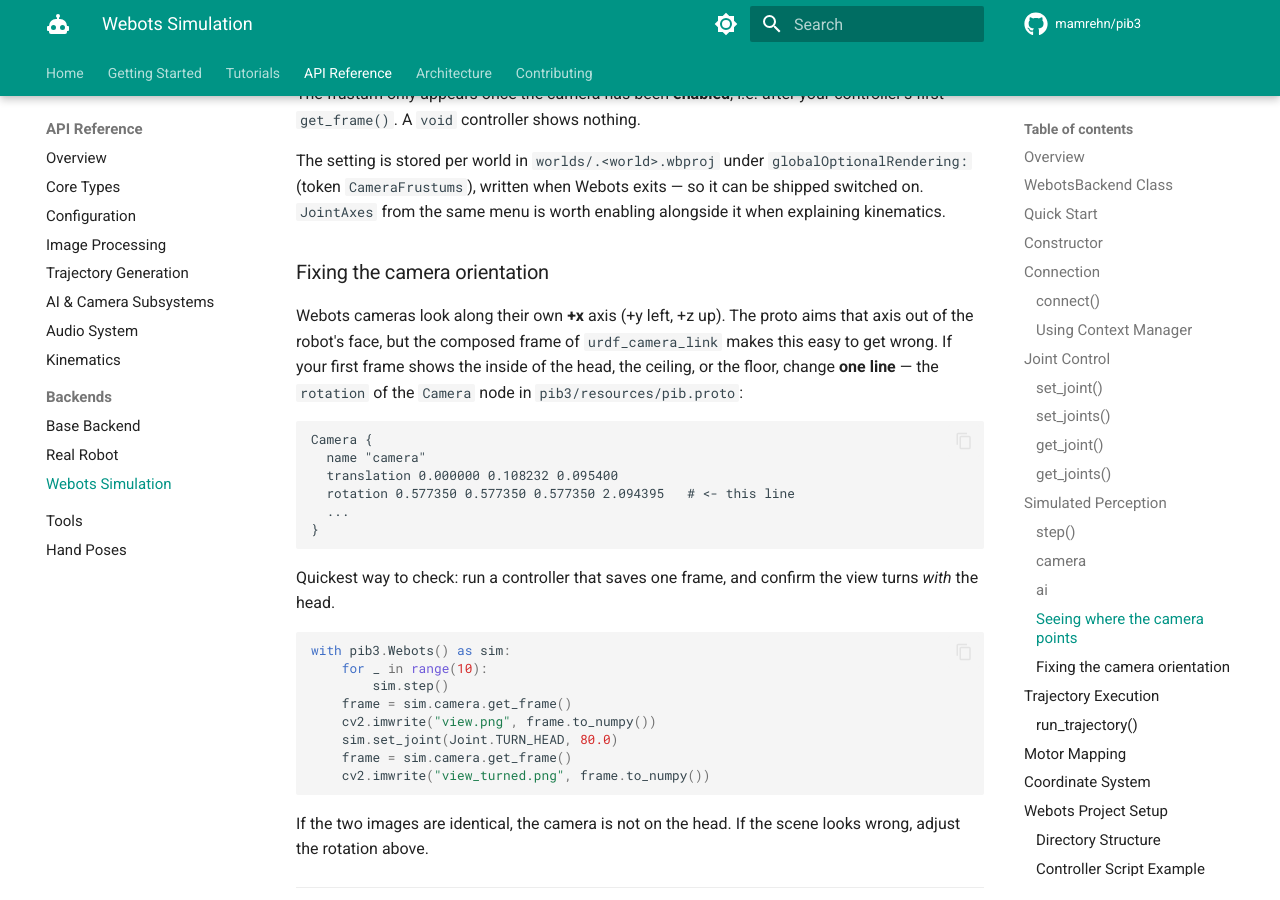
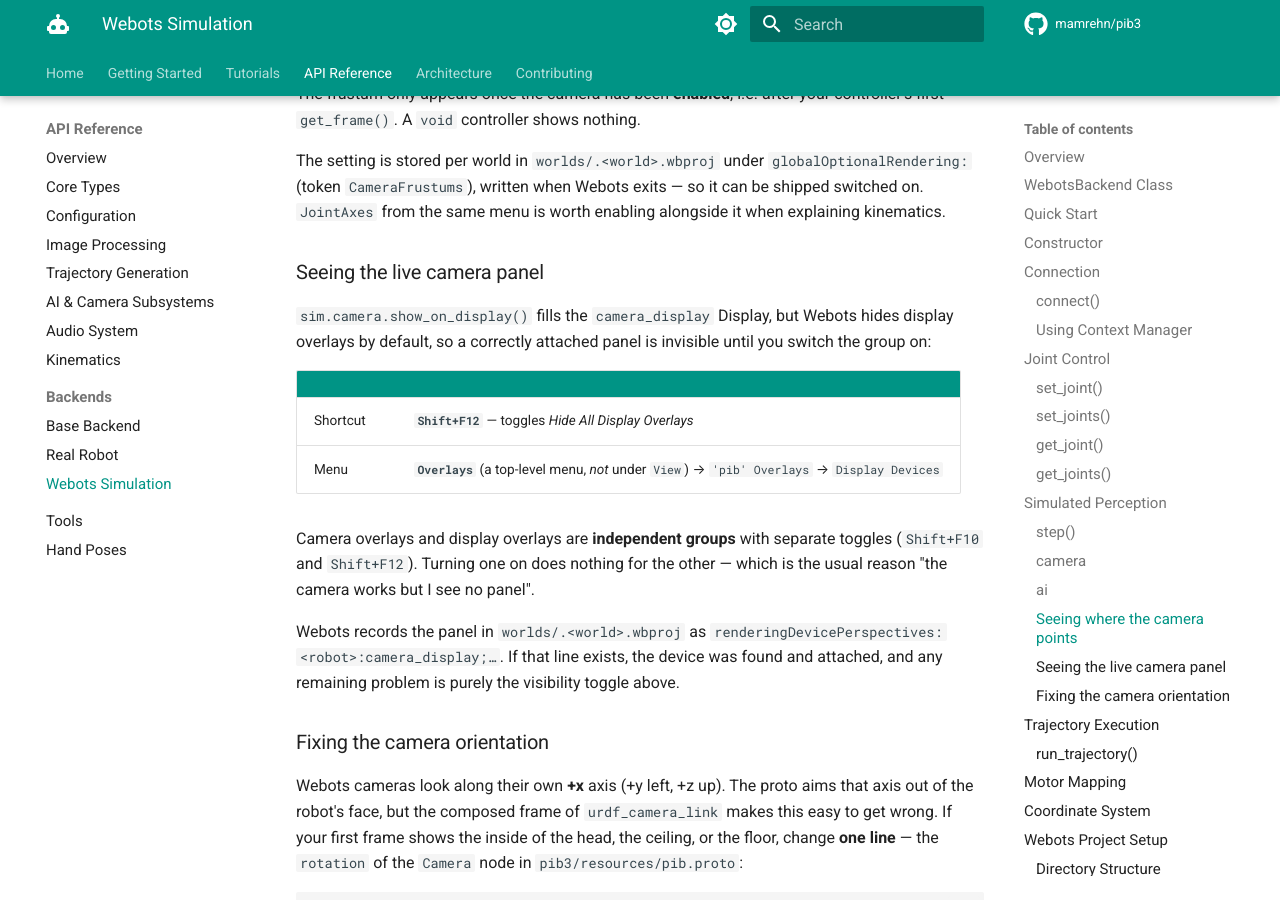
Before and after one commit to mamrehn/pib3, an MkDocs documentation site: the page built from docs/api/backends/webots.md, in a window 1280 px wide and 900 px high, scrolled down 8862 px. Built offline with MkDocs 1.6.1 and Material for MkDocs 9.7.7, drawn with Linux system fonts in a browser that asks for light colours; comment, search, counter and statistics services are not loaded.

Commit message:
fix: path description for WeBots UI.

```diff
--- a/docs/api/backends/webots.md
+++ b/docs/api/backends/webots.md
@@ -352,6 +352,26 @@
 — so it can be shipped switched on. `JointAxes` from the same menu is worth
 enabling alongside it when explaining kinematics.
 
+### Seeing the live camera panel
+
+`sim.camera.show_on_display()` fills the `camera_display` Display, but Webots
+hides display overlays by default, so a correctly attached panel is invisible
+until you switch the group on:
+
+| | |
+|---|---|
+| Shortcut | **`Shift+F12`** — toggles *Hide All Display Overlays* |
+| Menu | **`Overlays`** (a top-level menu, *not* under `View`) → `'pib' Overlays` → `Display Devices` |
+
+Camera overlays and display overlays are **independent groups** with separate
+toggles (`Shift+F10` and `Shift+F12`). Turning one on does nothing for the
+other — which is the usual reason "the camera works but I see no panel".
+
+Webots records the panel in `worlds/.<world>.wbproj` as
+`renderingDevicePerspectives: <robot>:camera_display;…`. If that line exists,
+the device was found and attached, and any remaining problem is purely the
+visibility toggle above.
+
 ### Fixing the camera orientation
 
 Webots cameras look along their own **+x** axis (+y left, +z up). The proto aims that axis out of the robot's face, but the composed frame of `urdf_camera_link` makes this easy to get wrong. If your first frame shows the inside of the head, the ceiling, or the floor, change **one line** — the `rotation` of the `Camera` node in `pib3/resources/pib.proto`:
```
Also changed, not shown: 1 other file.
